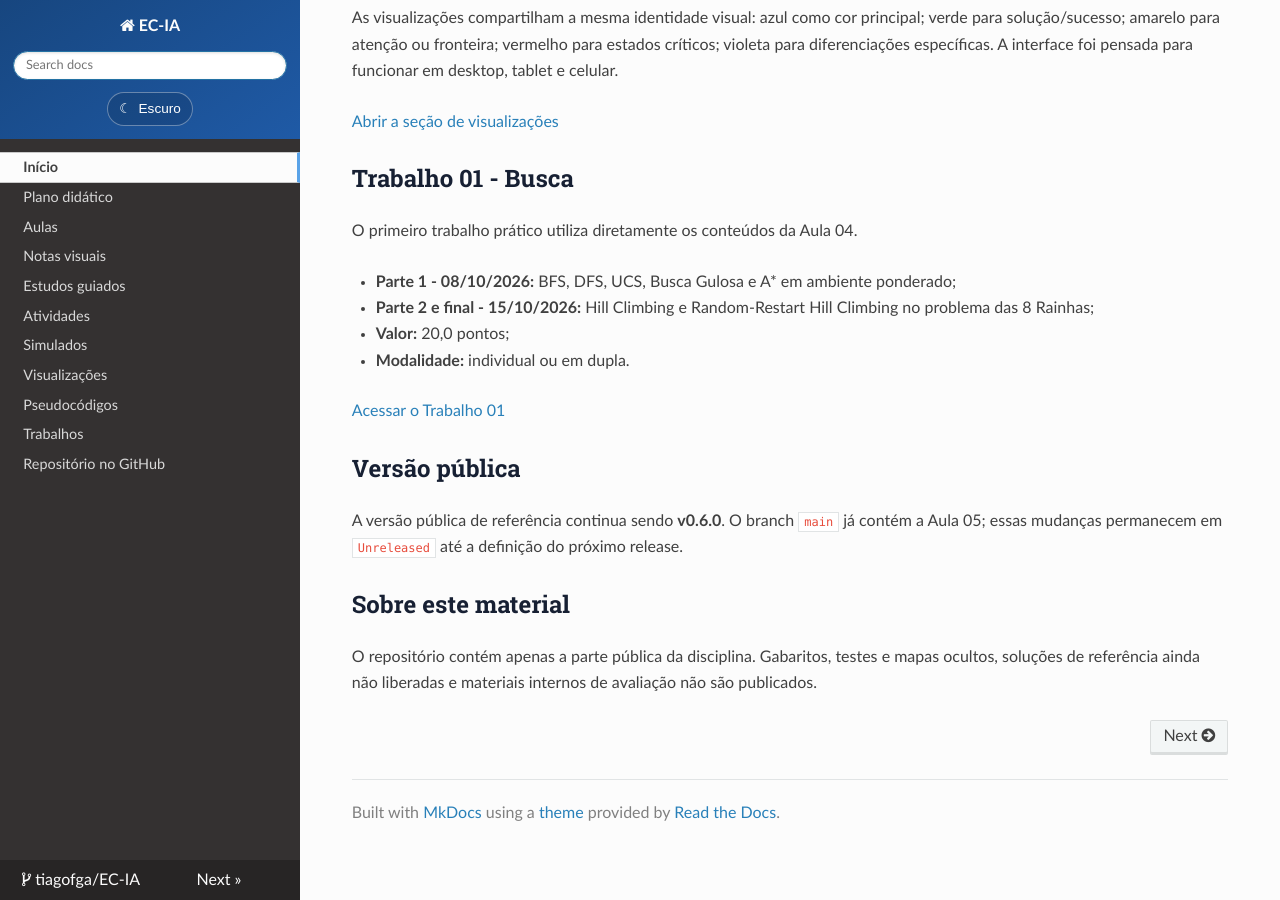
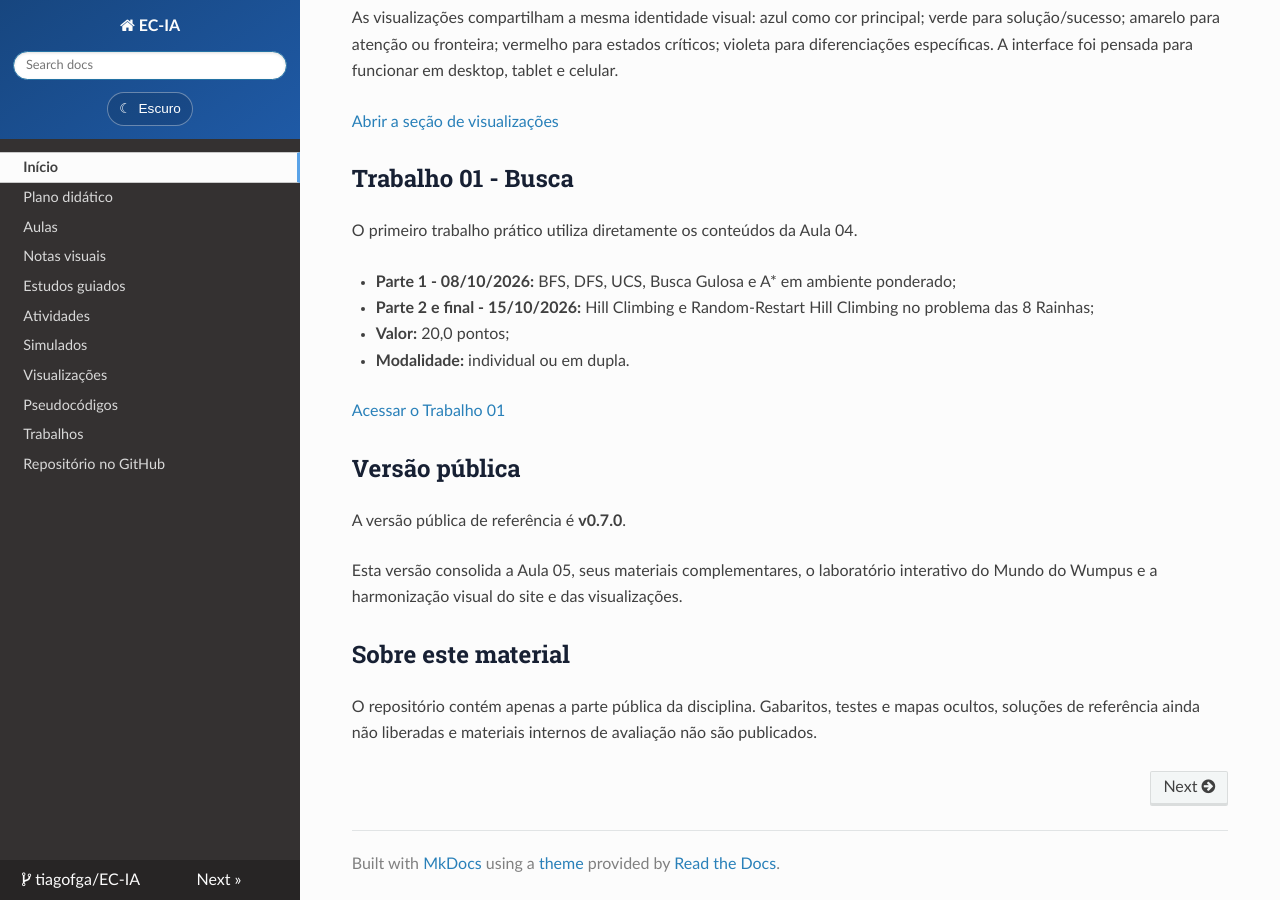
Before and after one commit to tiagofga/EC-IA, an MkDocs documentation site: the page built from docs/index.md, in a window 1280 px wide and 900 px high, scrolled down 2301 px. Built offline with MkDocs 1.6.1, drawn with Linux system fonts in a browser that asks for light colours; nearby versions of some CDN libraries.

```diff
--- a/docs/index.md
+++ b/docs/index.md
@@ -84,7 +84,9 @@ O primeiro trabalho prático utiliza diretamente os conteúdos da Aula 04.
 
 ## Versão pública
 
-A versão pública de referência continua sendo **v0.6.0**. O branch `main` já contém a Aula 05; essas mudanças permanecem em `Unreleased` até a definição do próximo release.
+A versão pública de referência é **v0.7.0**.
+
+Esta versão consolida a Aula 05, seus materiais complementares, o laboratório interativo do Mundo do Wumpus e a harmonização visual do site e das visualizações.
 
 ## Sobre este material
 
```
